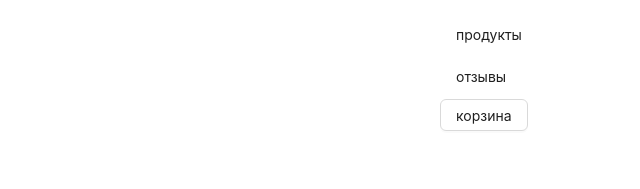
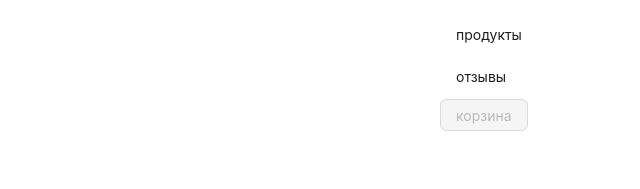
Before and after one commit to AntonyantsArtyom/o-store, a Next.js app: page /basket in a window 1280 px wide. Shown: the top 189 px of the page, without its empty margins (640-1280 px from the left). Built offline with nearby package versions, Linux system fonts and the light colour scheme.

Commit message:
chore: popover and disable for 0 elements in basket

```diff
--- a/src/widgets/SiteMenuWrapper.tsx
+++ b/src/widgets/SiteMenuWrapper.tsx
@@ -1,10 +1,12 @@
 "use client";
 
 import { useRouter, usePathname } from "next/navigation";
-import { Button, Menu, MenuProps } from "antd";
+import { Badge, Button, Menu, MenuProps, Popover } from "antd";
 import styles from "./style.module.scss";
 import { useState, useEffect } from "react";
 import { Basket } from "@/features/Basket";
+import { RootState } from "@/shared/store";
+import { useSelector } from "react-redux";
 
 enum Routes {
   products = "/",
@@ -44,15 +46,26 @@ export const SiteMenuWrapper = ({ children }: { children: React.ReactNode }) =>
     setIsBasketOpen(false);
   };
 
+  const basketItems = useSelector((state: RootState) => state.basket.items);
+
+  const totalCount = basketItems.reduce((sum, item) => sum + item.count, 0);
+
   return (
     <>
       <Basket open={isBasketOpen} onCancel={handleBasketCancelClick} />
+
       <div className={styles.container}>
         <div>{children}</div>
       </div>
       <div className={styles.menuContainer}>
         <Menu className={styles.menu} items={items} onClick={handleClick} selectedKeys={[selectedKey]} />
-        <Button onClick={handleButtonClick}>корзина</Button>
+        <Badge count={totalCount}>
+          <Popover content={totalCount ? null : "корзина пуста"}>
+            <Button disabled={totalCount === 0} onClick={handleButtonClick}>
+              корзина
+            </Button>
+          </Popover>
+        </Badge>
       </div>
     </>
   );
```
